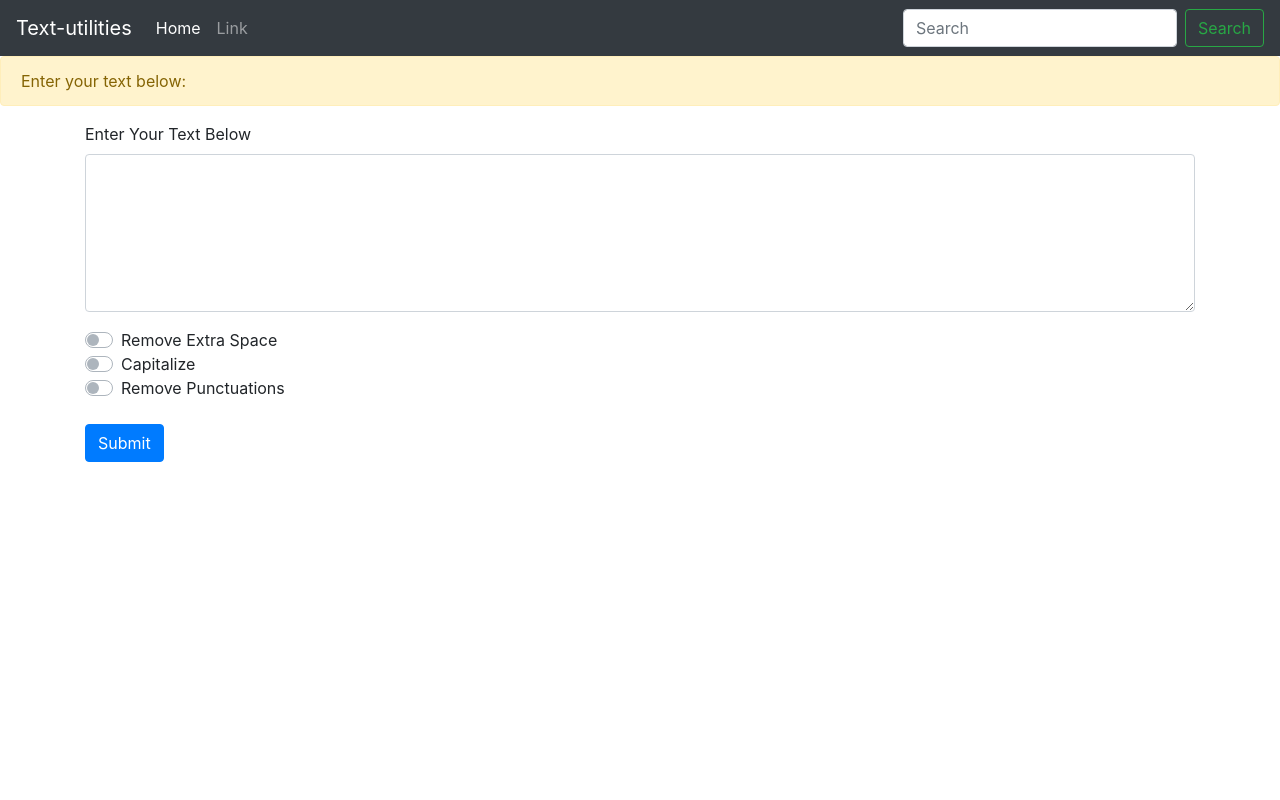
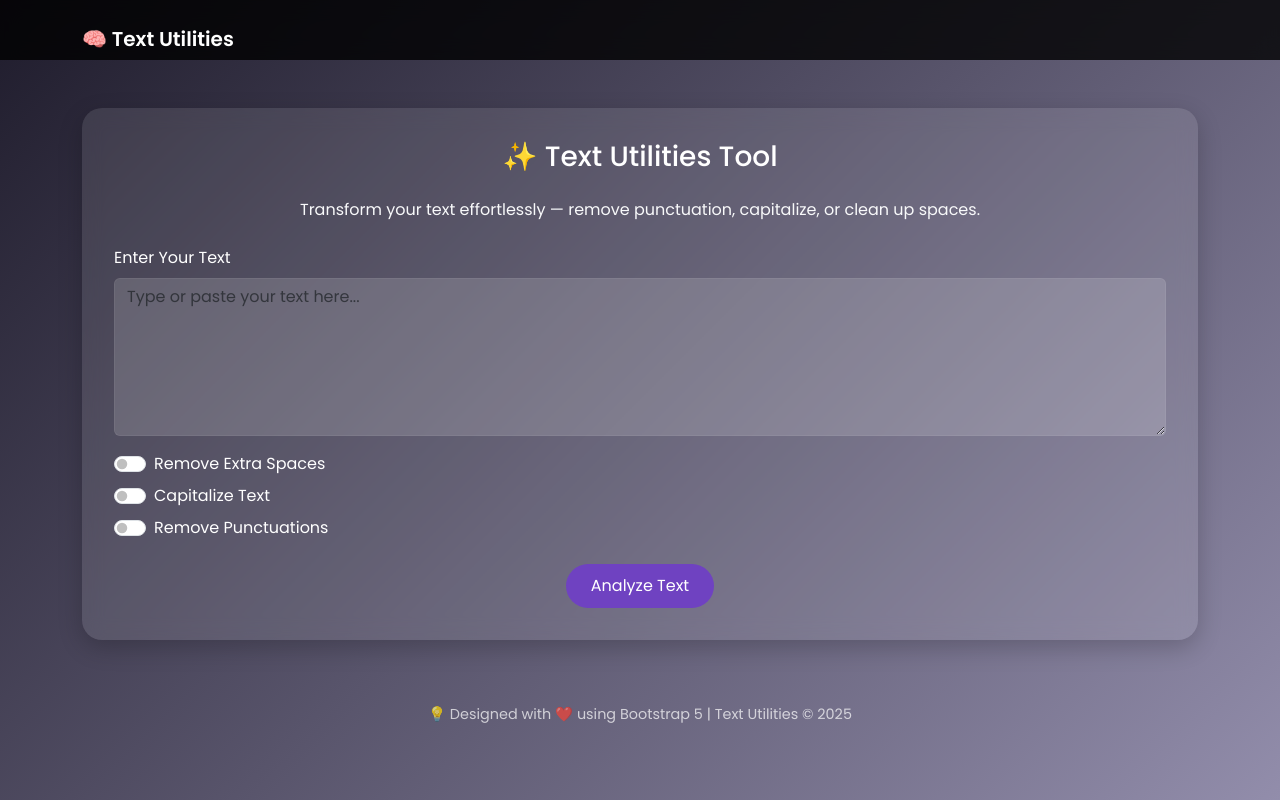
Before and after one commit to teja11032004/text-analyzer, a Django app: page / in a window 1280 px wide. Run offline with Django 5.2, Linux system fonts and the light colour scheme.

Commit message:
Added Bootstrap to the application

```diff
--- a/project/views.py
+++ b/project/views.py
@@ -11,10 +11,6 @@ def space_remover(request):
 
 def capitalize(request):
     return HttpResponse("This is the capitalize page.")
-
-
-from django.shortcuts import render
-from django.http import HttpResponse
 
 def remove_punctuation(request):
     input_text = request.POST.get('text', 'default')
--- a/templates/textutils-2.html
+++ b/templates/textutils-2.html
@@ -2,74 +2,143 @@
 <html lang="en">
 
 <head>
-  <!-- Required meta tags -->
   <meta charset="utf-8">
-  <meta name="viewport" content="width=device-width, initial-scale=1, shrink-to-fit=no">
+  <meta name="viewport" content="width=device-width, initial-scale=1">
+  <title>Text Utilities Web</title>
 
-  <!-- Bootstrap CSS -->
-  <link rel="stylesheet" href="https://cdn.jsdelivr.net/npm/bootstrap@4.4.1/dist/css/bootstrap.min.css"
-    integrity="sha384-Vkoo8x4CGsO3+Hhxv8T/Q5PaXtkKtu6ug5TOeNV6gBiFeWPGFN9MuhOf23Q9Ifjh" crossorigin="anonymous">
+  <!-- Bootstrap 5 CSS -->
+  <link href="https://cdn.jsdelivr.net/npm/bootstrap@5.3.3/dist/css/bootstrap.min.css" rel="stylesheet">
 
-  <title>Text-utilities_web</title>
+  <!-- Google Font -->
+  <link href="https://fonts.googleapis.com/css2?family=Poppins:wght@400;500;600&display=swap" rel="stylesheet">
+
+  <style>
+    body {
+      font-family: 'Poppins', sans-serif;
+      background: linear-gradient(135deg, #1f1c2c, #928dab);
+      min-height: 100vh;
+      color: #fff;
+    }
+    a{
+      margin-bottom: 30px;
+    }
+
+    .navbar {
+      background: rgba(0, 0, 0, 0.8);
+      backdrop-filter: blur(10px);
+      height: 60px;
+    }
+
+    .container {
+      margin-top: 3rem;
+    }
+
+    .card {
+      background: rgba(255, 255, 255, 0.1);
+      border: none;
+      border-radius: 20px;
+      backdrop-filter: blur(10px);
+      padding: 2rem;
+      color: #fff;
+      box-shadow: 0 8px 25px rgba(0, 0, 0, 0.2);
+    }
+
+    .form-control,
+    .custom-control-label {
+      color: #fff;
+    }
+
+    .form-control {
+      background-color: rgba(255, 255, 255, 0.15);
+      border: 1px solid rgba(255, 255, 255, 0.2);
+      color: #fff;
+    }
+
+    .form-control:focus {
+      box-shadow: 0 0 10px rgba(255, 255, 255, 0.3);
+      border-color: #fff;
+    }
+
+    .btn-primary {
+      background-color: #6f42c1;
+      border: none;
+      border-radius: 30px;
+      padding: 10px 25px;
+      transition: all 0.3s ease;
+    }
+
+    .btn-primary:hover {
+      background-color: #5a32a3;
+      transform: scale(1.05);
+    }
+
+    .custom-control-label {
+      cursor: pointer;
+    }
+
+    footer {
+      text-align: center;
+      color: rgba(255, 255, 255, 0.7);
+      margin-top: 4rem;
+      font-size: 0.9rem;
+    }
+  </style>
 </head>
 
 <body>
-  <nav class="navbar navbar-expand-lg navbar-dark bg-dark">
-    <a class="navbar-brand" href="#">Text-utilities</a>
-    <button class="navbar-toggler" type="button" data-toggle="collapse" data-target="#navbarSupportedContent"
-      aria-controls="navbarSupportedContent" aria-expanded="false" aria-label="Toggle navigation">
-      <span class="navbar-toggler-icon"></span>
-    </button>
+  <!-- Navbar -->
+  <nav class="navbar navbar-expand-lg navbar-dark">
+    <div class="container">
+      <a class="navbar-brand fw-semibold" href="#">🧠 Text Utilities</a>
+      <button class="navbar-toggler" type="button" data-bs-toggle="collapse" data-bs-target="#navbarNav"
+        aria-controls="navbarNav" aria-expanded="false" aria-label="Toggle navigation">
+        <span class="navbar-toggler-icon"></span>
+      </button>
+    </div>
+  </nav>
 
-    <div class="collapse navbar-collapse" id="navbarSupportedContent">
-      <ul class="navbar-nav mr-auto">
-        <li class="nav-item active">
-          <a class="nav-link" href="#">Home <span class="sr-only">(current)</span></a>
-        </li>
-        <li class="nav-item">
-          <a class="nav-link" href="#">Link</a>
-        </li>
-      </ul>
-      <form class="form-inline my-2 my-lg-0">
-        <input class="form-control mr-sm-2" type="search" placeholder="Search" aria-label="Search">
-        <button class="btn btn-outline-success my-2 my-sm-0" type="submit">Search</button>
+  <!-- Main Section -->
+  <div class="container">
+    <div class="card">
+      <h3 class="text-center mb-4">✨ Text Utilities Tool</h3>
+      <p class="text-center text-light mb-4">Transform your text effortlessly — remove punctuation, capitalize, or clean up spaces.</p>
+
+      <form action="/remove-punctuation/" method="post">
+        {% csrf_token %}
+        <div class="mb-3">
+          <label for="exampleFormControlTextarea1" class="form-label">Enter Your Text</label>
+          <textarea class="form-control" id="exampleFormControlTextarea1" rows="6" name="text"
+            placeholder="Type or paste your text here..."></textarea>
+        </div>
+
+        <div class="form-check form-switch mb-2">
+          <input class="form-check-input" type="checkbox" id="switch1" name="spaceRemover">
+          <label class="form-check-label" for="switch1">Remove Extra Spaces</label>
+        </div>
+
+        <div class="form-check form-switch mb-2">
+          <input class="form-check-input" type="checkbox" id="switch2" name="fullcaps">
+          <label class="form-check-label" for="switch2">Capitalize Text</label>
+        </div>
+
+        <div class="form-check form-switch mb-4">
+          <input class="form-check-input" type="checkbox" id="switch3" name="removepunc">
+          <label class="form-check-label" for="switch3">Remove Punctuations</label>
+        </div>
+
+        <div class="text-center">
+          <button type="submit" class="btn btn-primary">Analyze Text</button>
+        </div>
       </form>
     </div>
-  </nav>
-  <div class="alert alert-warning" role="alert">
-    Enter your text below:
-  </div>
-  <div class="container">
-    <form action="/remove-punctuation/" method="post">
-      {% csrf_token %}
-      <div class="form-group">
-        <label for="exampleFormControlTextarea1">Enter Your Text Below</label>
-        <textarea class="form-control" id="exampleFormControlTextarea1" rows="6" cols="20" name="text"></textarea>
-      </div>
-      <div class="custom-control custom-switch">
-        <input type="checkbox"  name="spaceRemover" class="custom-control-input" id="customSwitch1">
-        <label class="custom-control-label" for="customSwitch1">Remove Extra Space</label>
-      </div>
-      <div class="custom-control custom-switch">
-        <input type="checkbox" name="fullcaps" class="custom-control-input" id="customSwitch2">
-        <label class="custom-control-label" for="customSwitch2">Capitalize</label>
-      </div>
-      <div class="custom-control custom-switch">
-        <input type="checkbox" name="removepunc" class="custom-control-input" id="customSwitch3">
-        <label class="custom-control-label" for="customSwitch3">Remove Punctuations</label>
-      </div>
-      <button type="submit" class="btn btn-primary mb-2 mt-4">Submit</button>
-
-
-    </form>
   </div>
 
+  <footer>
+    <p>💡 Designed with ❤️ using Bootstrap 5 | Text Utilities © 2025</p>
+  </footer>
 
-
-  <!-- Optional JavaScript -->
-  <!-- jQuery first, then Popper.js, then Bootstrap JS -->
-  <script src="https://code.jquery.com/jquery-3.4.1.slim.min.js"
-    integrity="sha384-J6qa4849blE2+poT4WnyKhv5vZF5SrPo0iEjwBvKU7imGFAV0wwj1yYfoRSJoZ+n" crossorigin="anonymous">
-  </script>
+  <!-- Bootstrap 5 JS -->
+  <script src="https://cdn.jsdelivr.net/npm/bootstrap@5.3.3/dist/js/bootstrap.bundle.min.js"></script>
+</body>
 
 </html>
```
Also changed, not shown: templates/analyzed.html (+53 -9 lines), templates/index.html (deleted, +0 -12 lines), templates/textutils.html (deleted, +0 -27 lines).
